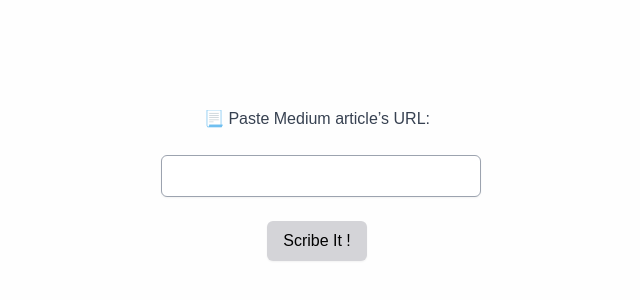
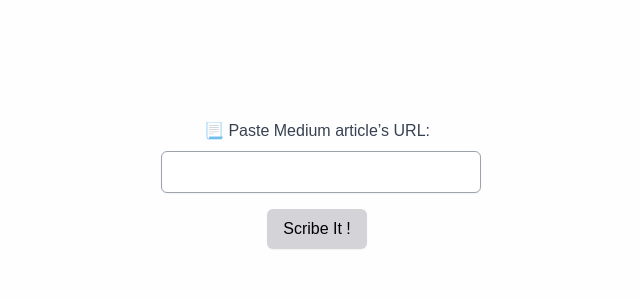
Before and after one commit to Yoichi-Trigalot/redirector, a Next.js app: page / in a window 1280 px wide. Shown: the part 216-516 px from the top of the page, without its empty margins (323-963 px from the left). Built offline with nearby package versions, Linux system fonts and the light colour scheme.

Commit message:
resolve all lightouse to get 100%

```diff
--- a/src/pages/_document.tsx
+++ b/src/pages/_document.tsx
@@ -1,11 +1,15 @@
 import { Html, Head, Main, NextScript } from "next/document";
 export default function Document() {
   return (
-    <Html>
+    <Html lang="en">
       <Head>
         <link rel="manifest" href="/manifest.json" />
         <link rel="apple-touch-icon" href="/icon.png"></link>
         <meta name="theme-color" content="#fefefe" />
+        <meta
+          name="description"
+          content="Simple redirecting url App, read prime medium's article for free"
+        />
       </Head>
       <body>
         <Main />
--- a/src/pages/index.tsx
+++ b/src/pages/index.tsx
@@ -58,10 +58,12 @@
           onSubmit={handleSubmit}
           className="flex flex-col items-center justify-center h-screen w-screen mainForm"
         >
-          <span className="text-gray-700 pb-2">
+          {/* <span className="text-gray-700 pb-2">
             📃 Paste Medium article&rsquo;s URL:
-          </span>
-          <label className="my-4">
+          </span> */}
+          <label className="text-gray-700 pb-2" htmlFor="url">
+            📃 Paste Medium article&rsquo;s URL:
+          </label>
           <input
             type="text"
             name="url"
@@ -69,10 +71,9 @@
             onChange={handleUrlChange}
             className="w-80 ml-2 px-4 py-2 border border-gray-400 rounded-md shadow-sm focus:ring-2 focus:ring-zinc-400 focus:border-transparent"
           />
-          </label>
           <button
             type="submit"
-            className="mt-2 px-4 py-2 bg-zinc-300 text-black rounded-md shadow-sm hover:bg-zinc-400 focus:outline-none focus:ring-2 focus:ring-zinc-400 focus:ring-opacity-50"
+            className="mt-4 px-4 py-2 bg-zinc-300 text-black rounded-md shadow-sm hover:bg-zinc-400 focus:outline-none focus:ring-2 focus:ring-zinc-400 focus:ring-opacity-50"
           >
             Scribe It !
           </button>
```
Lines whose indentation alone changed are shown as unchanged.
